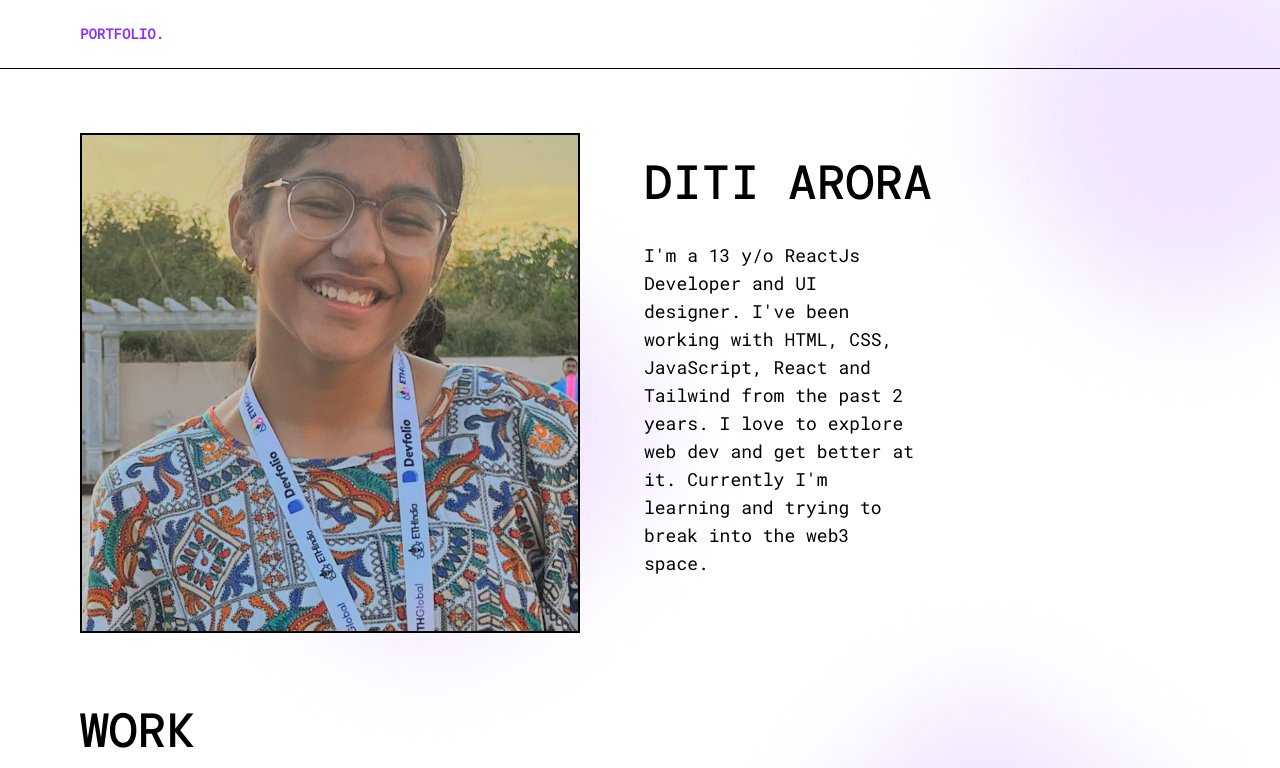
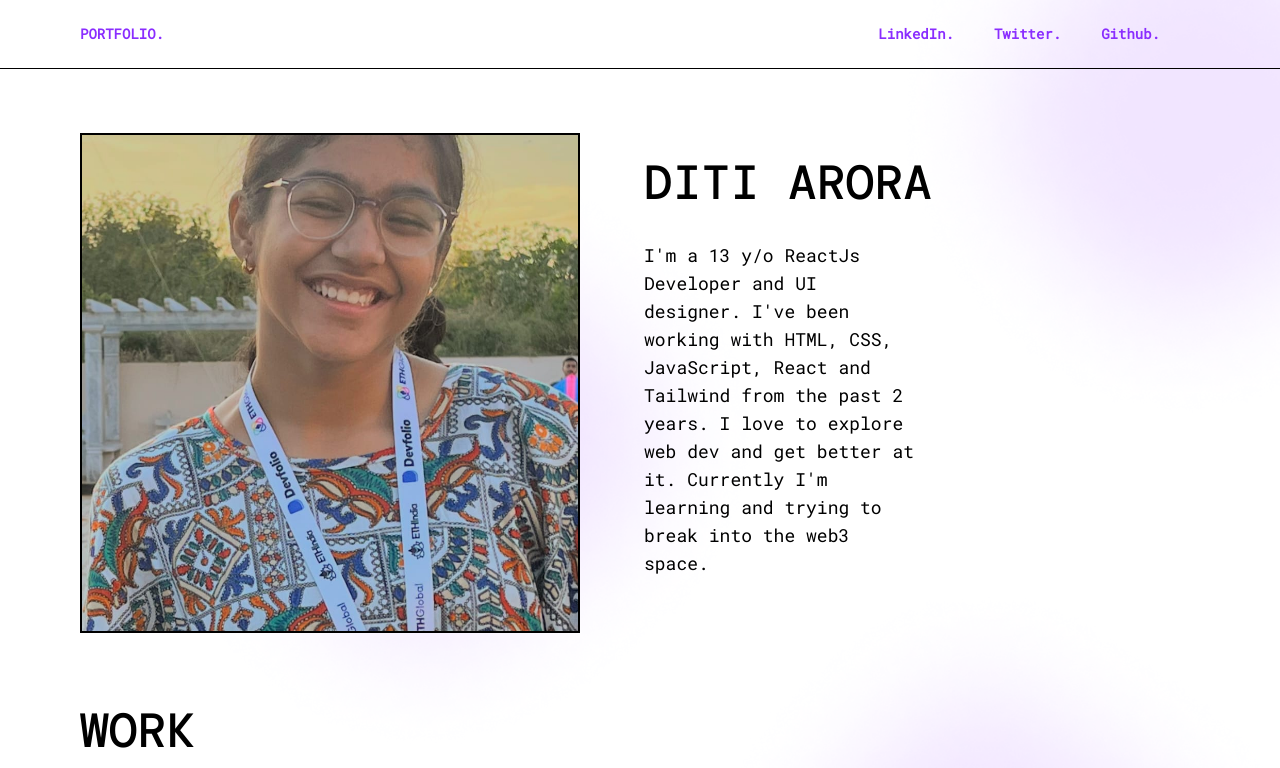
Before and after one commit to theditiarora/new-portfolio, a React (Create React App) app: page / in a window 1280 px wide. Shown: the top 768 px of the page. Built offline with nearby package versions, Linux system fonts and the light colour scheme; the HTML template or start-up script is replaced by a standard one.

Commit message:
Update App.jsx

```diff
--- a/src/App.jsx
+++ b/src/App.jsx
@@ -15,9 +15,9 @@ function App() {
 
         <div className="flex gap-10">
           {/* texts */}
-          <a className='outline-none hidden sm:visible' href='https://www.linkedin.com/in/diti-arora' target='_blank'>LinkedIn.</a>
-          <a className='outline-none hidden sm:visible' href='https://twitter.com/theditiarora' target='_blank'>Twitter.</a>
-          <a className='outline-none hidden sm:visible' href='https://github.com/theditiarora' target='_blank'>Github.</a>
+          <a className='outline-none hidden sm:inline' href='https://www.linkedin.com/in/diti-arora' target='_blank'>LinkedIn.</a>
+          <a className='outline-none hidden sm:inline' href='https://twitter.com/theditiarora' target='_blank'>Twitter.</a>
+          <a className='outline-none hidden sm:inline' href='https://github.com/theditiarora' target='_blank'>Github.</a>
 
           {/* icons */}
           <div className="flex gap-10">
```
